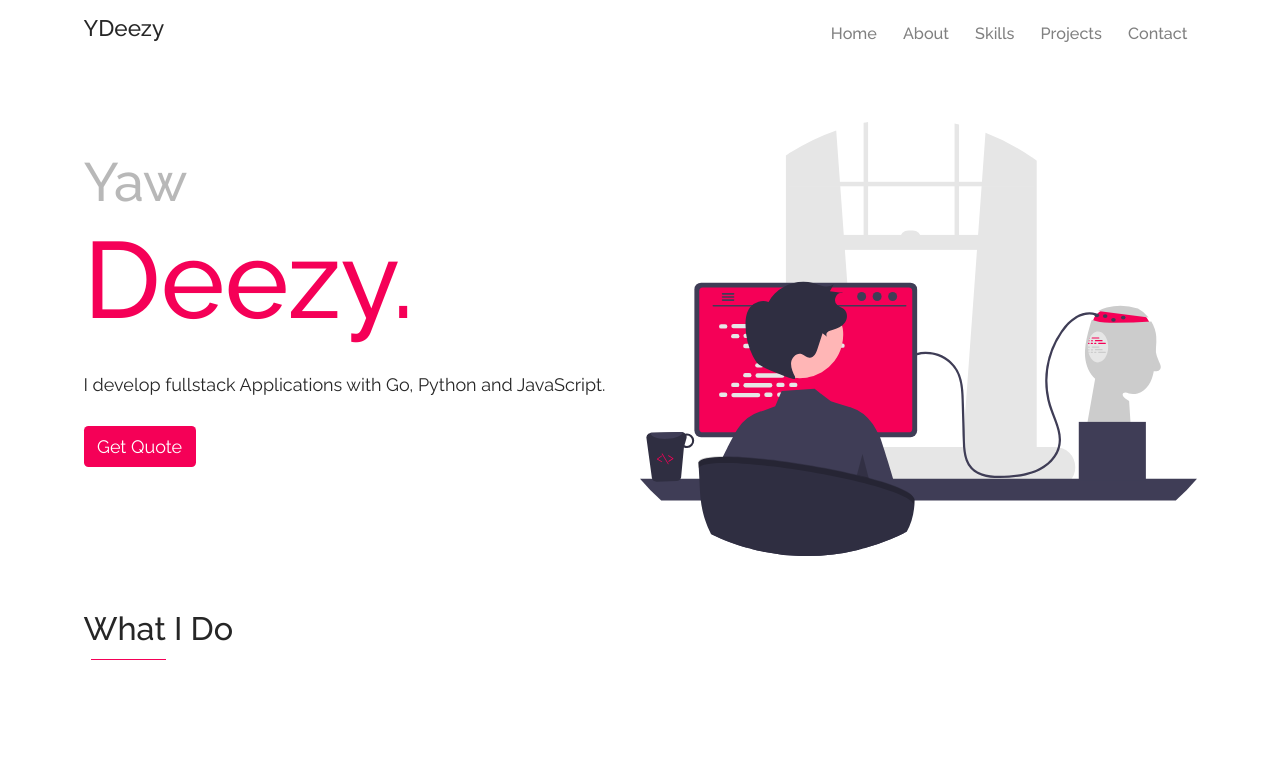
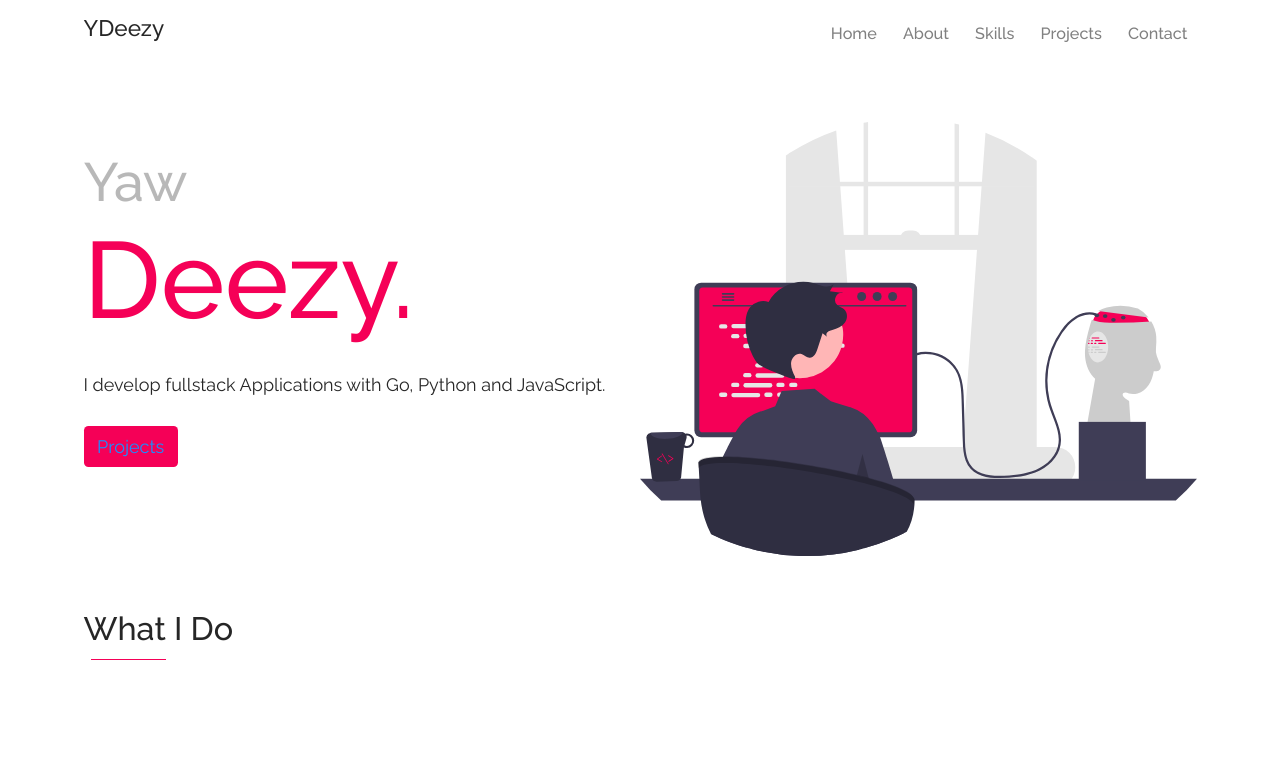
Before and after one commit to dglitxh/portfolio, a React (Create React App) app: page / in a window 1280 px wide. Shown: the top 766 px of the page. Built offline with nearby package versions, Linux system fonts and the light colour scheme.

Commit message:
upd: hero button

```diff
--- a/src/components/Hero.js
+++ b/src/components/Hero.js
@@ -57,7 +57,7 @@
                 </p>
 
                   <button className="mr-3 hero-button btn btn-primary btn-large">
-                    Get Quote
+                    <a href='#projects' >Projects</a>
                   </button>
 
 
```
